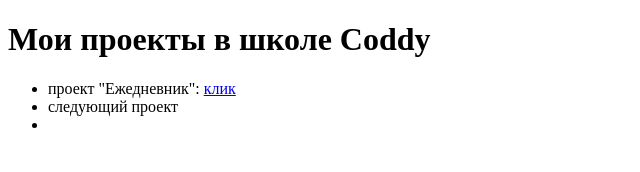
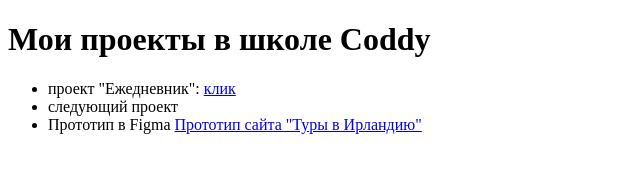
Before and after one commit to prepodCoddy/prepodcoddy.github.io, a plain HTML site: page index.html in a window 1280 px wide. Shown: the whole page, without its empty margins (0-640 px from the left). Drawn offline with Linux system fonts and the light colour scheme.

Commit message:
Update index.html

```diff
--- a/index.html
+++ b/index.html
@@ -11,7 +11,7 @@
     <ul>
         <li>проект "Ежедневник": <a href="projects/diary/diary.html">клик</a></li>
         <li>следующий проект</li>
-        <li></li>
+        <li>Прототип в Figma <a href="https://www.figma.com/design/RBNHJCjH44Q92eCggj6FA3/%D0%98%D1%80%D0%BB%D0%B0%D0%BD%D0%B4%D0%B8%D1%8F.%D0%A2%D1%83%D1%80%D1%8B?node-id=0-1&t=tUKhECvlL3NsUxUi-1">Прототип сайта "Туры в Ирландию"</a></li>
     </ul>
 </body>
 </html>
```
